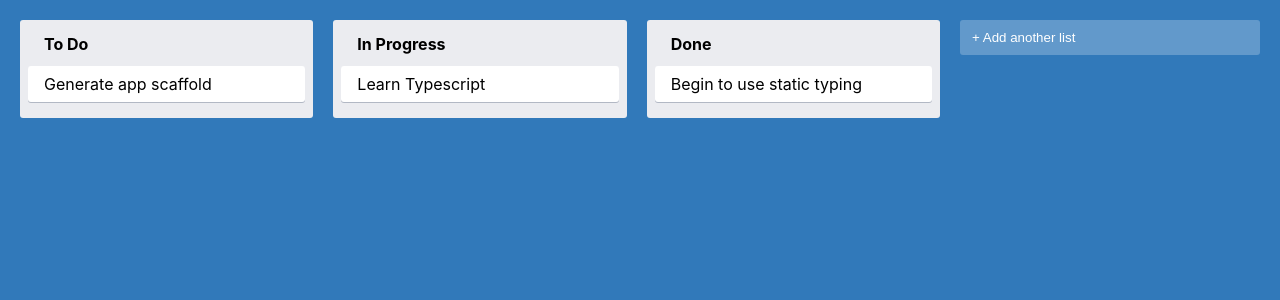
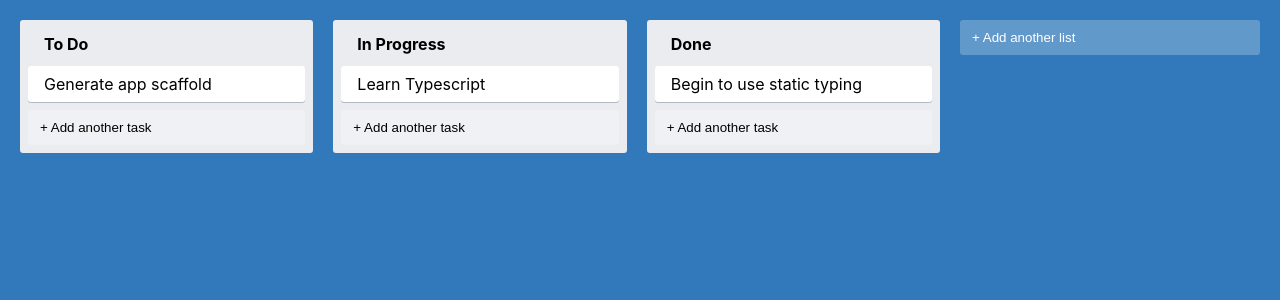
Before and after one commit to realrisman/trello-clone, a React (Create React App) app: page / in a window 1280 px wide. Shown: the top 300 px of the page. Built offline with nearby package versions, Linux system fonts and the light colour scheme.

Commit message:
feat: 🎸 Adding New Tasks

```diff
--- a/src/Column.tsx
+++ b/src/Column.tsx
@@ -1,5 +1,6 @@
 import React from 'react';
 
+import { AddNewItem } from './AddNewItem';
 import { ColumnContainer, ColumnTitle } from './styles';
 
 type ColumnProps = {
@@ -11,6 +12,7 @@ export const Column = ({ text, children }: React.PropsWithChildren<ColumnProps>)
     <ColumnContainer>
       <ColumnTitle>{text}</ColumnTitle>
       {children}
+      <AddNewItem toggleButtonText="+ Add another task" dark onAdd={console.log} />
     </ColumnContainer>
   );
 };
```
